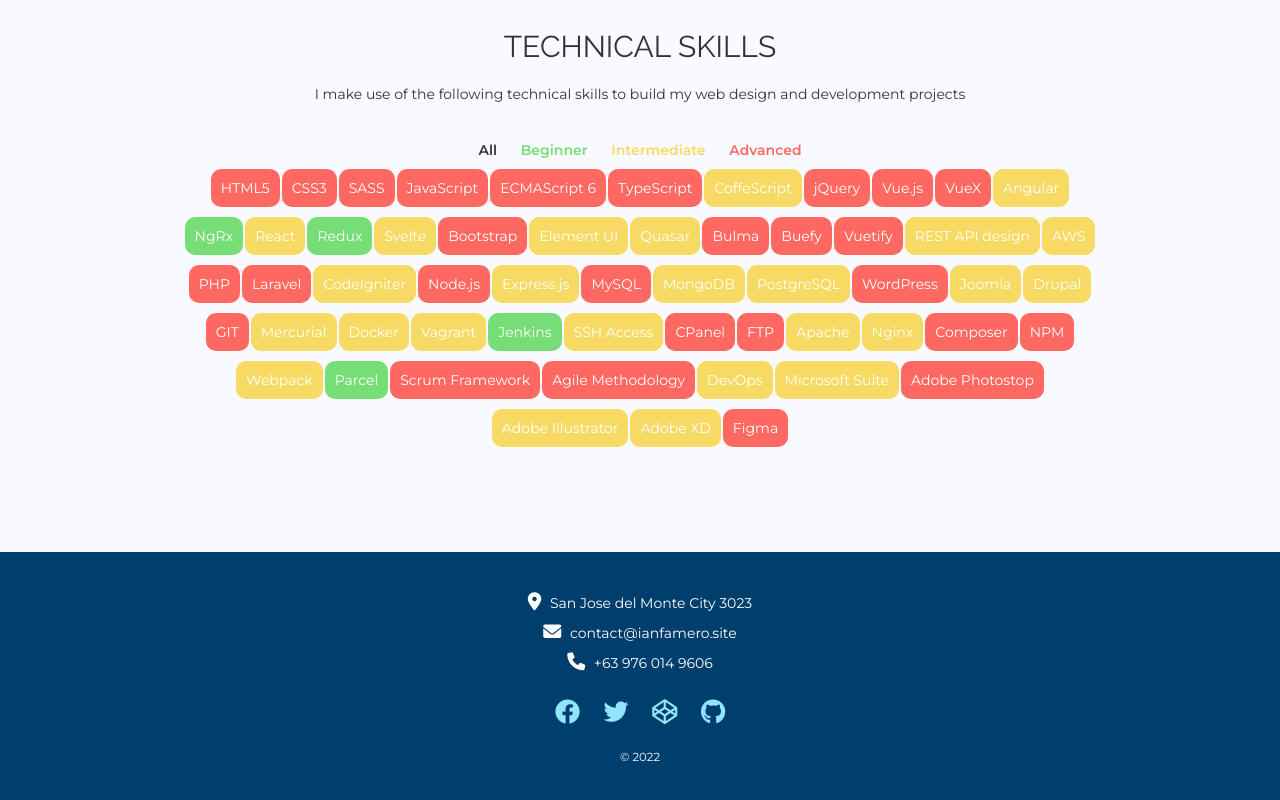
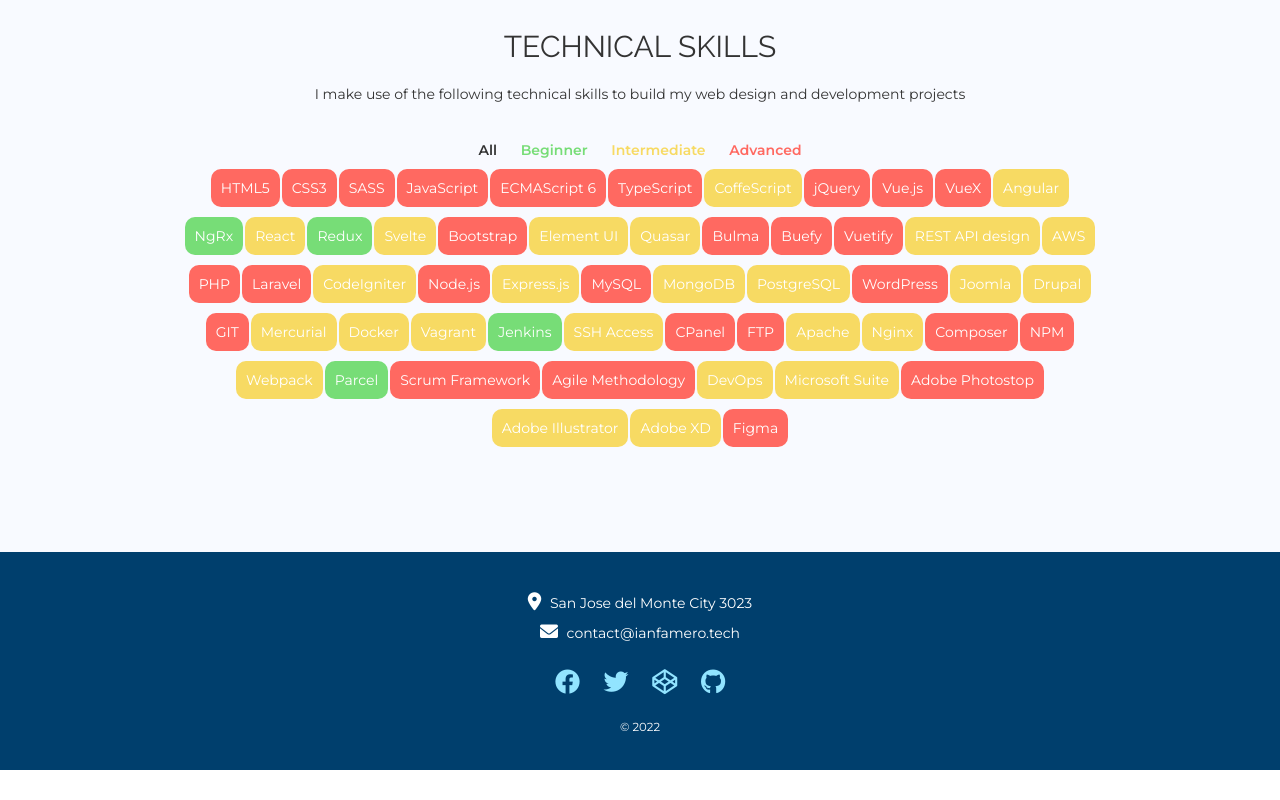
Before and after one commit to ianfamero/ianfamero, a plain HTML site: page index.html in a window 1280 px wide. Shown: the part 1488-2288 px from the top of the page. After the commit the page ends 2258 px from the top, so only its background shows below. Drawn offline with Linux system fonts and the light colour scheme.

Commit message:
remove contact number

```diff
--- a/index.html
+++ b/index.html
@@ -95,8 +95,7 @@
   <div class="footer">
     <section class="footer-content">
       <div><i class="fa footer-icon fa-map-marker-alt"></i> San Jose del Monte City 3023</div>
-      <div><i class="fa footer-icon fa-envelope"></i> contact@ianfamero.site</div>
-      <div><i class="fa footer-icon fa-phone"></i> +63 976 014 9606</div>
+      <div><i class="fa footer-icon fa-envelope"></i> contact@ianfamero.tech</div>
       <div class="social-icons">
         <a href="https://www.facebook.com/ianfamero" target="_blank"><i class="fab fa-facebook"></i></a>
         <a href="https://twitter.com/ianfamero" target="_blank"><i class="fab fa-twitter"></i></a>
```
